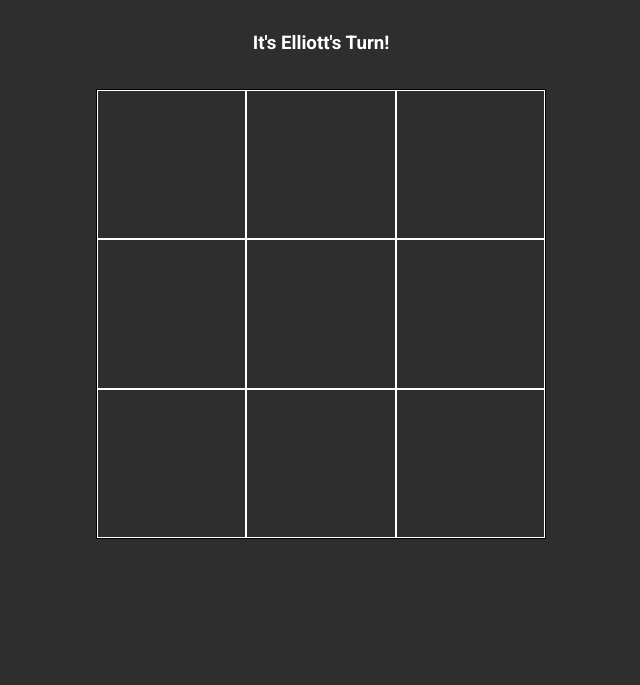
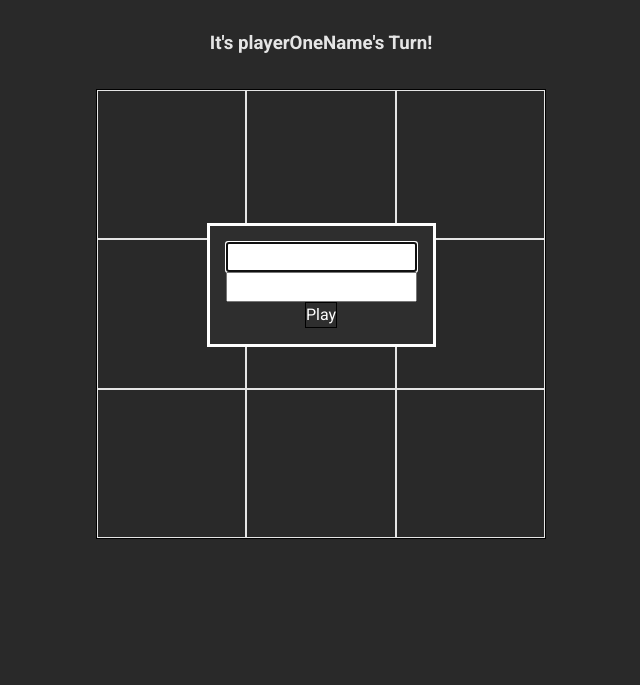
Before and after one commit to elliottfeltham/odin-tic-tac-toe, a plain HTML site: page index.html in a window 1280 px wide. Shown: the part 115-800 px from the top of the page, without its empty margins (319-959 px from the left). Drawn offline with Linux system fonts and the light colour scheme.

Commit message:
Add dialog to get users names

```diff
--- a/script.js
+++ b/script.js
@@ -90,8 +90,8 @@ const createPlayer = function (name, symbol) {
 const GameController = (function () {
 	const board = Gameboard.getBoard();
 
-	const playerOne = createPlayer("Elliott", "X");
-	const playerTwo = createPlayer("Lucy", "O");
+	const playerOne = createPlayer("playerOneName", "X");
+	const playerTwo = createPlayer("playerTwoName", "O");
 
 	const players = [playerOne, playerTwo];
 
@@ -128,10 +128,6 @@ const GameController = (function () {
 		}
 	};
 
-	function getPlayerName() {
-		// Open dialog at start of game to get players names
-	}
-
 	function resetGame() {
 		activePlayer = players[0];
 		Gameboard.initBoard();
@@ -147,6 +143,12 @@ const DisplayController = (function () {
 	//Cache DOM
 	const boardDisplay = document.querySelector(".board");
 	const playerTurnDiv = document.querySelector(".turn");
+	// Player Dialog
+	const playersDialog = document.querySelector(".players-dialog");
+	const playerOne = document.querySelector("#player1");
+	const playerTwo = document.querySelector("#player2");
+	const playButton = document.querySelector(".play-button");
+	// Winner Dialog
 	const winnerDialog = document.querySelector(".winner-dialog");
 	const resetButton = document.querySelector(".reset-button");
 	const winMessage = document.querySelector(".win-message");
@@ -189,9 +191,16 @@ const DisplayController = (function () {
 		updateScreen();
 	}
 
+	function getPlayerName() {
+		// Open dialog at start of game to get players names
+		playersDialog.showModal();
+	}
+
 	// Event listeners
 	boardDisplay.addEventListener("click", symbolClickHandler);
 	resetButton.addEventListener("click", resetDisplay);
+	addEventListener("DOMContentLoaded", getPlayerName);
+	// playButton.addEventListener("click");
 
 	// call playRound(rowIndex, colIndex)
 	updateScreen();
--- a/style.css
+++ b/style.css
@@ -40,6 +40,10 @@ select {
 
 button {
 	all: unset;
+}
+
+dialog {
+	margin: auto;
 }
 
 p,
@@ -93,10 +97,6 @@ h1 {
 	grid-template-rows: 1fr 1fr 1fr;
 }
 
-.winner-dialog {
-	margin: auto;
-}
-
 .dialog-content {
 	display: flex;
 	flex-direction: column;
```
